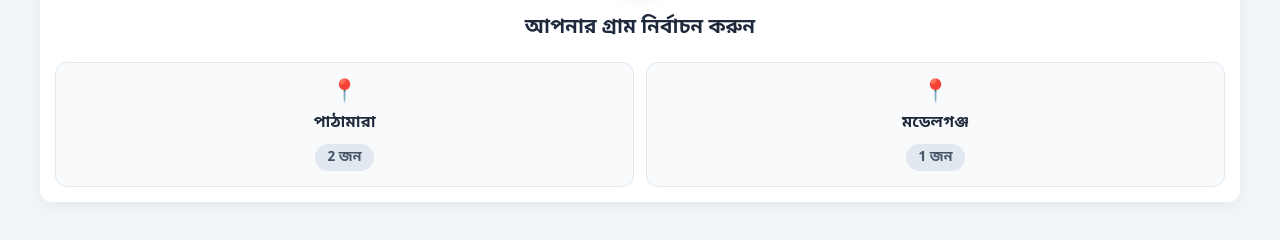
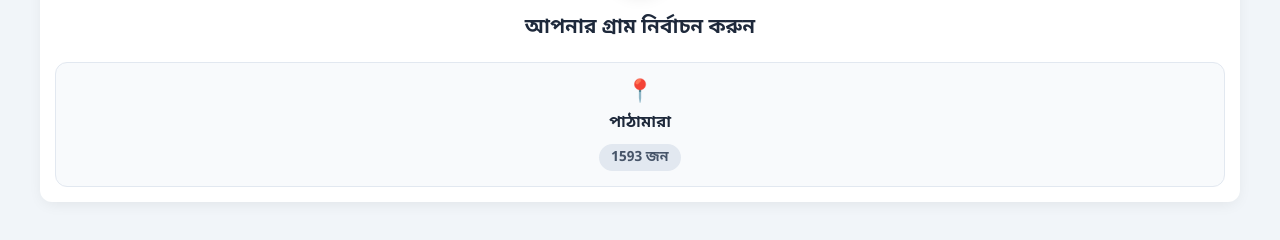
Before and after one commit to rahatshari/Voter, a plain HTML site: page search.html in a window 1280 px wide. Shown: the part 108-348 px from the top of the page. Drawn offline with Linux system fonts and the light colour scheme.

Commit message:
Add files via upload

```diff
--- a/search.html
+++ b/search.html
@@ -141,21 +141,43 @@
 
     <div id="toast">মেসেজ</div>
 
+    <!-- ========================================================= -->
+    <!-- নিচের এই অংশে ৯টি গ্রামের ডাটা ফাইল অ্যাড করার জায়গা আছে -->
+    <!-- ========================================================= -->
+
     <script>
-        // ডেমো ডাটাবেস (চেক করার জন্য)
-        const allVotersData = {
-            "পাঠামারা": [
-                { serialNo: "১", name: "মো: আব্দুল্লাহ আল রাহাত", gender: "পুরুষ", dob: "২৩/০২/২০০১", fatherName: "মো: আবুল বাশার", motherName: "মুকুল বেগম", profession: "ছাত্র/ছাত্রী", voterId: "0109030000412", address: "পাঠামারা, মোড়েলগঞ্জ, বাগেরহাট" },
-                { serialNo: "২", name: "রাহাতুল ইসলাম", gender: "পুরুষ", dob: "০৮/১০/২০০৬", fatherName: "সাখাওয়াত হোসেন বাচ্চু", motherName: "ফরিদা বেগম", profession: "ছাত্র/ছাত্রী", voterId: "0109000000111", address: "পাঠামারা, মোড়েলগঞ্জ, বাগেরহাট" }
-            ],
-            "মডেলগঞ্জ": [
-                { serialNo: "৩", name: "আব্দুল খালেক", gender: "পুরুষ", dob: "০১/০১/১৯৯০", fatherName: "মৃত সোবহান", motherName: "ফাতেমা বেগম", profession: "কৃষি", voterId: "1234567890123", address: "মডেলগঞ্জ, বাগেরহাট" }
-            ]
-        };
+        // গ্লোবাল ডাটা স্টোর (এটি ডিলিট করবেন না)
+        const allVotersData = {};
     </script>
 
-    <!-- পরে আসল ডাটা ফাইলের কমেন্ট সরিয়ে যুক্ত করতে পারবেন -->
-    <!-- <script src="pathamara.js"></script> -->
+    <!-- ১ নম্বর গ্রাম (এটি আপলোড করা আছে) -->
+    <script src="pathamara.js"></script>
+
+    <!-- ২ নম্বর গ্রাম -->
+    <!-- <script src="gram2.js"></script> -->
+
+    <!-- ৩ নম্বর গ্রাম -->
+    <!-- <script src="gram3.js"></script> -->
+
+    <!-- ৪ নম্বর গ্রাম -->
+    <!-- <script src="gram4.js"></script> -->
+
+    <!-- ৫ নম্বর গ্রাম -->
+    <!-- <script src="gram5.js"></script> -->
+
+    <!-- ৬ নম্বর গ্রাম -->
+    <!-- <script src="gram6.js"></script> -->
+
+    <!-- ৭ নম্বর গ্রাম -->
+    <!-- <script src="gram7.js"></script> -->
+
+    <!-- ৮ নম্বর গ্রাম -->
+    <!-- <script src="gram8.js"></script> -->
+
+    <!-- ৯ নম্বর গ্রাম -->
+    <!-- <script src="gram9.js"></script> -->
+
+    <!-- ========================================================= -->
 
     <script>
         let currentVillageData = [];
```
